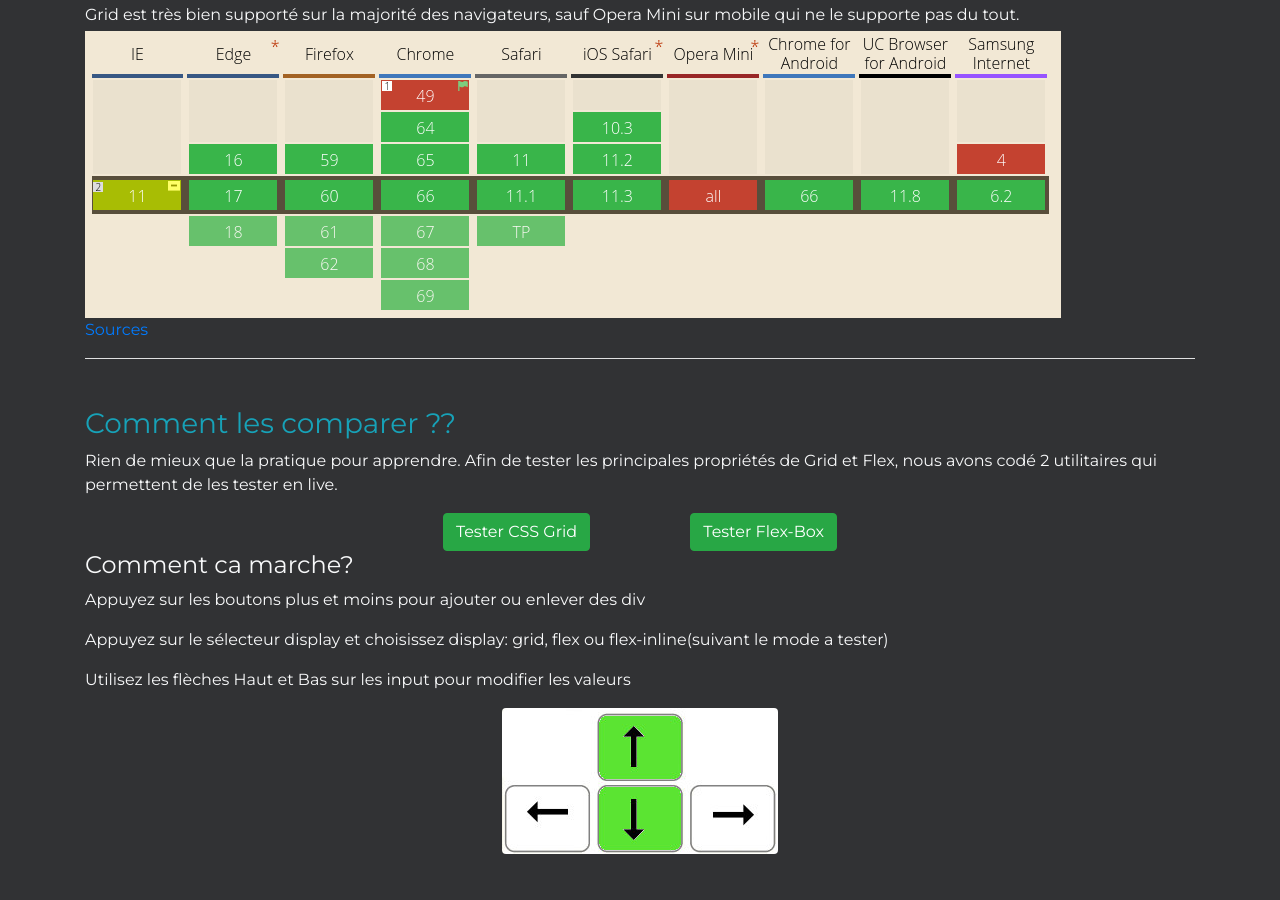
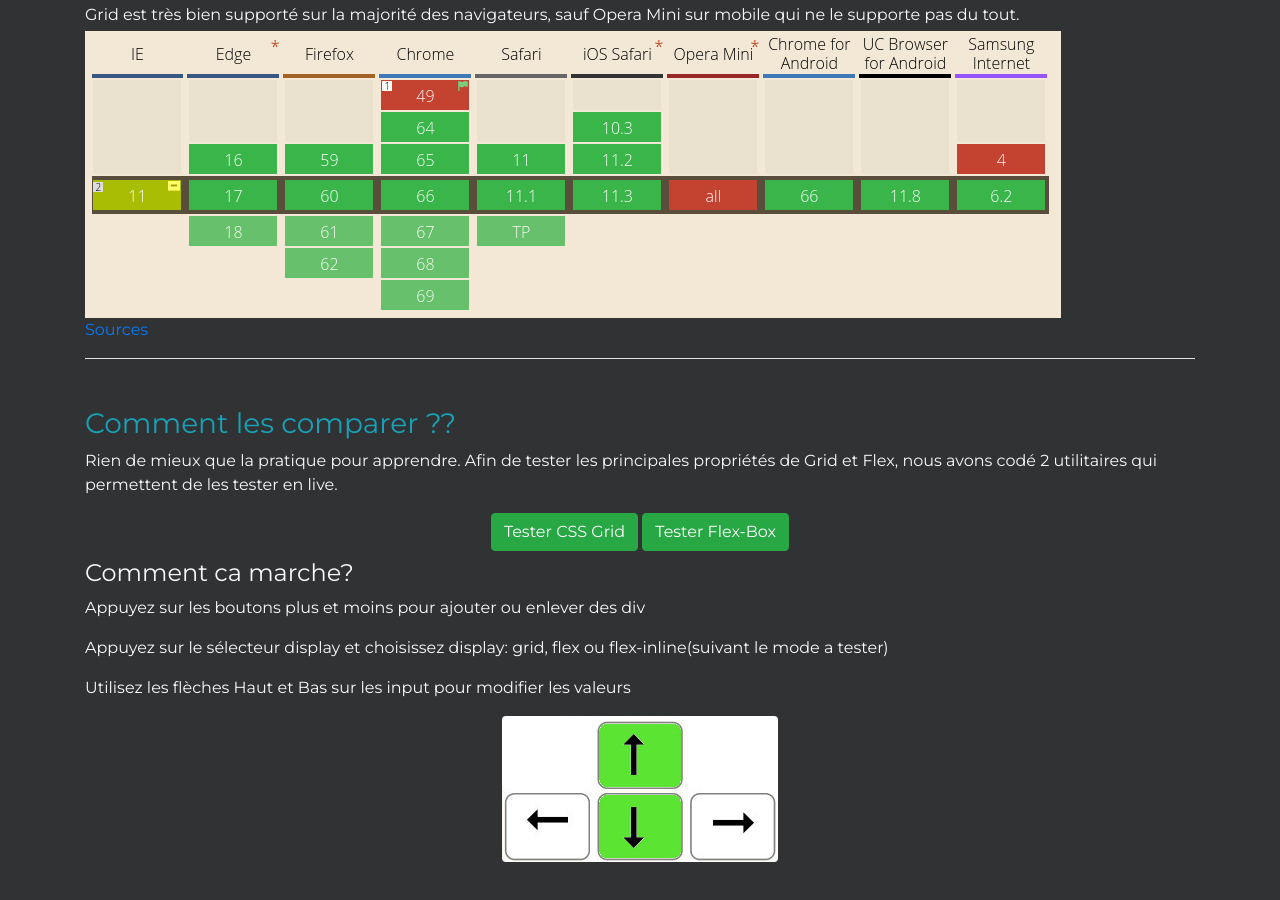
Before and after one commit to BlunT76/cssgrid, a website: page index.html in a window 1280 px wide. Shown: the part 1223-2123 px from the top of the page. Before the commit the page ends 2077 px from the top, so only its background shows below. Drawn offline with nearby package versions, Linux system fonts and the light colour scheme.

Commit message:
index wip3

```diff
--- a/index.html
+++ b/index.html
@@ -80,8 +80,8 @@
             <p>Rien de mieux que la pratique pour apprendre. Afin de tester les principales propriétés de Grid et Flex, nous avons codé 2 utilitaires qui permettent de les tester en live.</p>
             <div class="text-center">
             <span >
-            <a class="btn btn-success mr-5" href="pagegrid.html">Tester CSS Grid</a>
-            <a class="btn btn-success ml-5" href="pageflex.html">Tester Flex-Box</a>
+            <a class="btn btn-success  mb-2" href="pagegrid.html">Tester CSS Grid</a>
+            <a class="btn btn-success ml mb-2" href="pageflex.html">Tester Flex-Box</a>
             </span>
                 </div>
 
@@ -89,7 +89,7 @@
             <p class="text-light">Appuyez sur les boutons plus et moins pour ajouter ou enlever des div</p>
             <p class="text-light">Appuyez sur le sélecteur display et choisissez display: grid, flex ou flex-inline(suivant le mode a tester) </p>
             <p class="text-light">Utilisez les flèches Haut et Bas sur les input pour modifier les valeurs</p>
-            <img class="rounded mx-auto d-block" src="./images/touche.jpg">
+            <img class="rounded mx-auto d-block mb-5" src="./images/touche.jpg">
 
 
 
```
